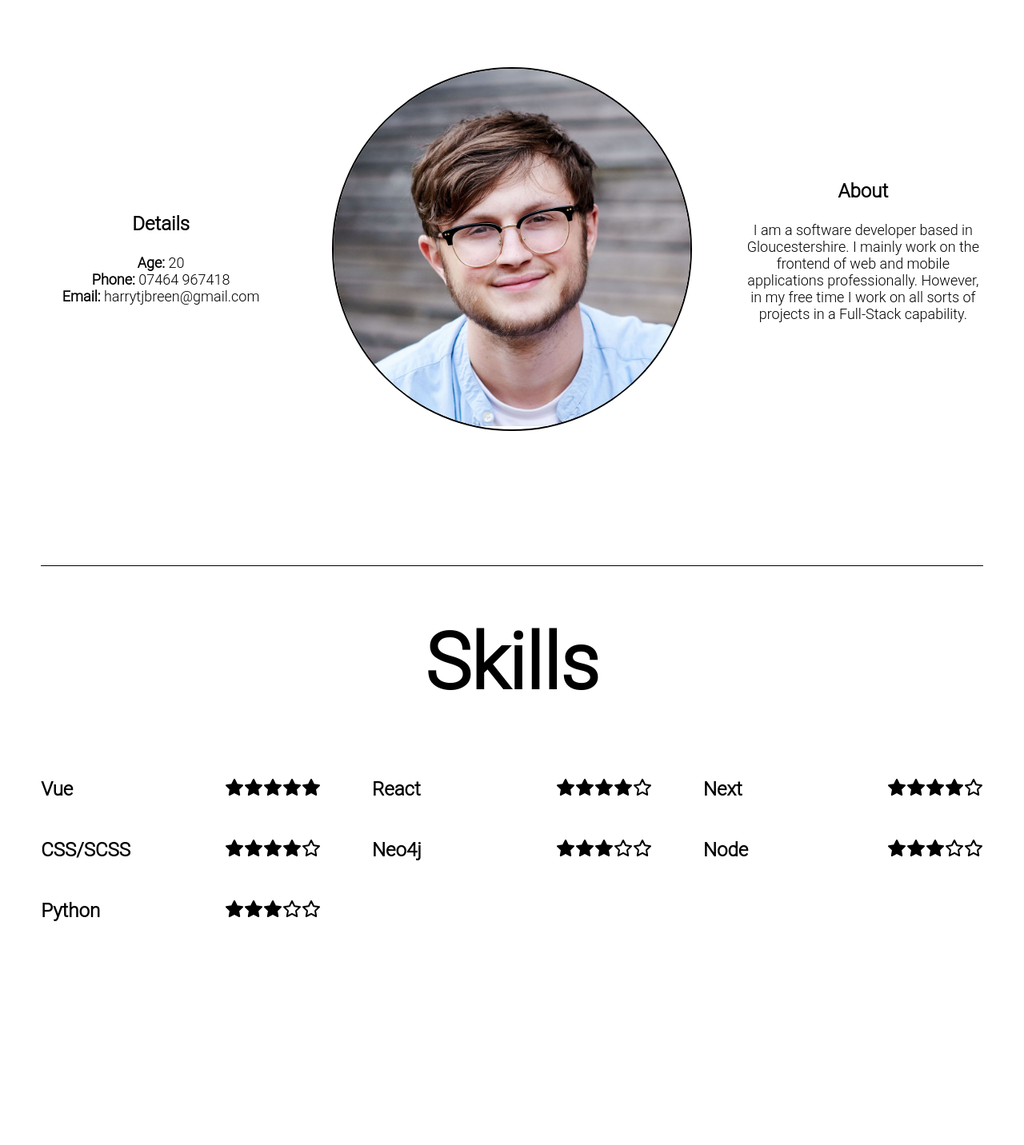
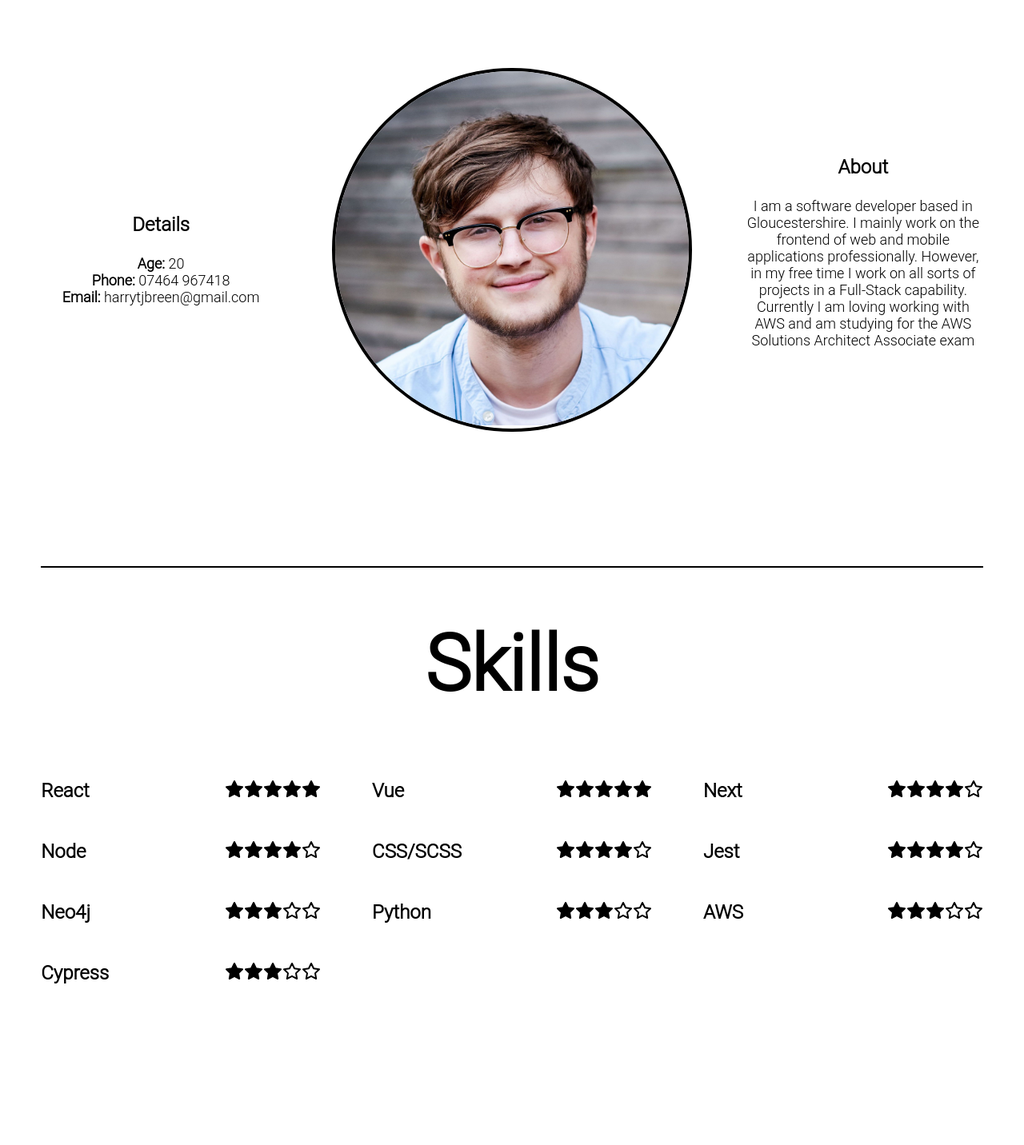
Before and after one commit to harrytjbreen/portfolio, a Next.js app: page / in a window 1280 px wide. Shown: the part 958-2390 px from the top of the page at 80% size. Built offline with nearby package versions, Linux system fonts and the light colour scheme.

Commit message:
feat: added some text

```diff
--- a/Components/About.tsx
+++ b/Components/About.tsx
@@ -48,7 +48,9 @@ const About = () => {
                 I am a software developer based in Gloucestershire. I mainly
                 work on the frontend of web and mobile applications
                 professionally. However, in my free time I work on all sorts of
-                projects in a Full-Stack capability.
+                projects in a Full-Stack capability. Currently I am loving
+                working with AWS and am studying for the AWS Solutions Architect
+                Associate exam
               </p>
             </div>
           </AboutContainer>
--- a/Components/Styled/Containers.ts
+++ b/Components/Styled/Containers.ts
@@ -14,7 +14,7 @@ interface AboutContainerProps {
 export const RootContainer = styled.div`
   & > * {
     min-height: 100vh;
-    border-bottom: ${(props) => `1px solid ${props.theme.colors.primary}`};
+    border-bottom: ${(props) => `2px solid ${props.theme.colors.primary}`};
   }
 `;
 
@@ -55,7 +55,7 @@ export const NodesContainer = styled(Container)`
 
 export const ImageContainer = styled.div`
   border-radius: 50%;
-  border: 2px solid ${(props) => props.theme.colors.primary};
+  border: 4px solid ${(props) => props.theme.colors.primary};
   overflow: hidden;
 `;
 
--- a/data/Skills.ts
+++ b/data/Skills.ts
@@ -6,7 +6,7 @@ import { Skill } from "../model/Skill";
 export default [
   {
     name: "React",
-    level: 4,
+    level: 5,
   },
   {
     name: "Vue",
@@ -22,7 +22,7 @@ export default [
   },
   {
     name: "Node",
-    level: 3,
+    level: 4,
   },
   {
     name: "CSS/SCSS",
@@ -32,6 +32,18 @@ export default [
     name: "Python",
     level: 3,
   },
+  {
+    name: "AWS",
+    level: 3,
+  },
+  {
+    name: "Jest",
+    level: 4,
+  },
+  {
+    name: "Cypress",
+    level: 3,
+  },
 ].sort((a, b) =>
   a.level < b.level ? 1 : b.level < a.level ? -1 : 0
 ) as Skill[];
--- a/data/TimelineNodes.ts
+++ b/data/TimelineNodes.ts
@@ -16,18 +16,26 @@ export default [
     id: 3,
     date: new Date(2020, 8),
     caption: "Apprentice Data Scientist - Raytheon",
-    bullets: [],
+    bullets: [""],
   },
   {
     id: 4,
     date: new Date(2021, 5),
     caption: "Apprentice Web Developer - Raytheon",
-    bullets: [],
+    bullets: [
+      "I was responsible for creating new, large components in Vue",
+      "I ensured that, for every piece of code that I wrote, the relevant unit and e2e tests were written",
+      "I occasionally wrote some backend code in Flask and ensured that the relevant Swagger Documentation was created",
+    ],
   },
   {
     id: 5,
     date: new Date(2022, 6),
     caption: "Frontend Developer - Osprey Charging",
-    bullets: ["I used Vue and Quasar to work on Osprey's Mobile app"],
+    bullets: [
+      "I used Vue and Quasar to work on Osprey's Mobile app",
+      "I was responsible for deploying new versions of the app to production",
+      "I wrote all of the unit tests that are currently used, as there were none before I joined",
+    ],
   },
 ] as TimelineNode[];
```
